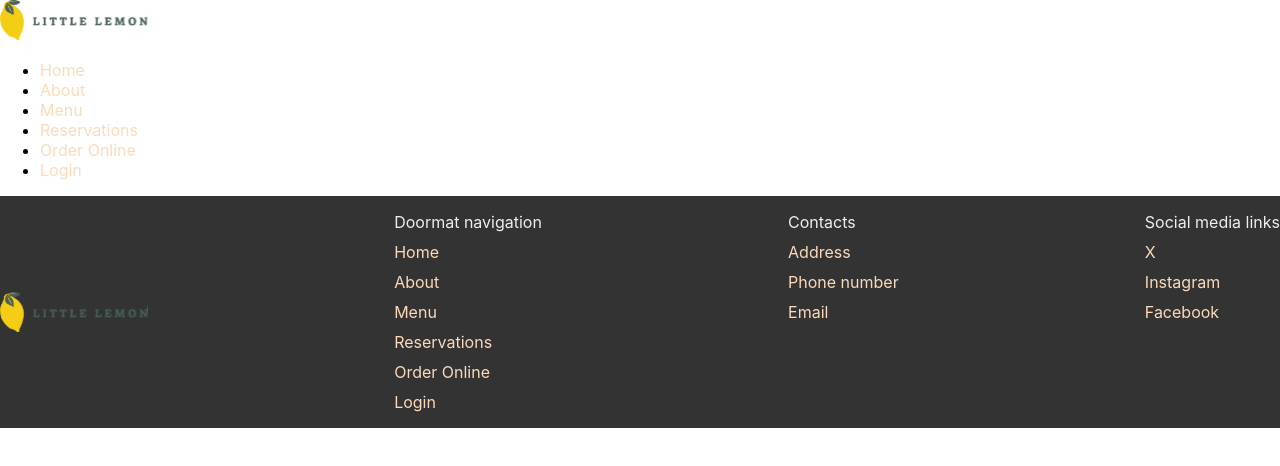
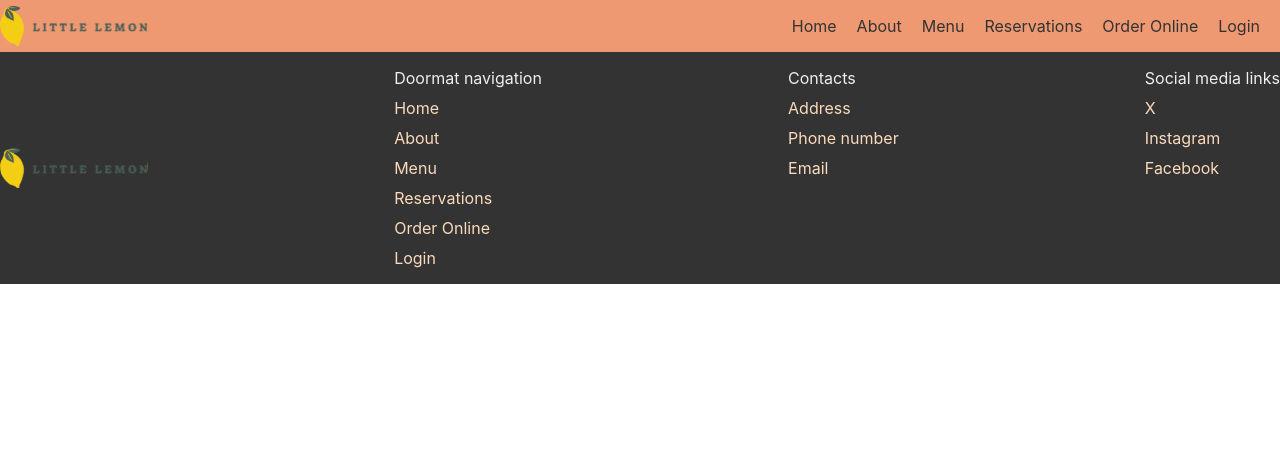
Before and after one commit to Pascazio/react-capstone, a React (Create React App) app: page / in a window 1280 px wide. Shown: the top 466 px of the page. Built offline with nearby package versions, Linux system fonts and the light colour scheme.

Commit message:
Styling navbar

```diff
--- a/src/index.css
+++ b/src/index.css
@@ -39,7 +39,26 @@ footer ul {
   gap: 10px;
 }
 
-a {
+footer a {
   color: var(--tertiary);
   text-decoration: none;
 }
+
+nav {
+  display: flex;
+  justify-content: space-between;
+  background-color: var(--secondary);
+}
+
+nav ul{
+  display: flex;
+  flex-direction: row;
+  list-style: none;
+  gap: 20px;
+  padding-right:20px;
+}
+
+nav a{
+  color: var(--main-black);
+  text-decoration: none;
+}
```
